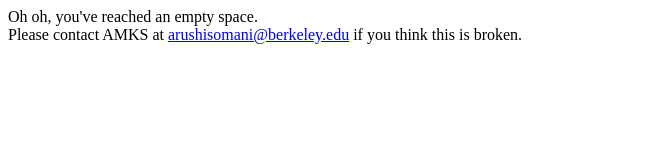
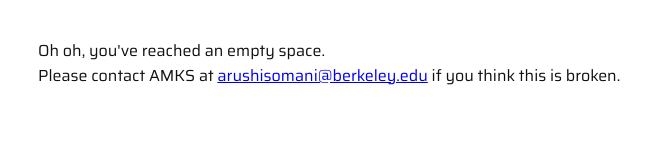
Before and after one commit to somaniarushi/hyperlink, a website: page index.html in a window 1280 px wide. Shown: the whole page, without its empty margins (0-671 px from the left). Drawn offline with Linux system fonts and the light colour scheme.

Commit message:
adding hyperlink and styles

```diff
--- a/index.html
+++ b/index.html
@@ -6,11 +6,27 @@
     <meta name="viewport" content="width=device-width, initial-scale=1.0">
     <title>Arushi's Shortlinker</title>
 </head>
+<style>
+    @import url('https://fonts.googleapis.com/css2?family=Saira:ital,wght@0,100;0,200;0,300;0,400;0,500;0,600;0,700;0,800;0,900;1,100;1,200;1,300;1,400;1,500;1,600;1,700;1,800;1,900&display=swap');
+
+    html,body {
+        background-color: #fff;
+        color: #111;
+        height: 100%;
+        font-family: 'Saira', sans-serif;
+    }
+
+    .main {
+        padding: 30px;
+    }
+</style>
 <body>
-    <div>Oh oh, you've reached an empty space.</div>
-    <div>
-        Please contact AMKS at
-            <a href="mailto:arushisomani@berkeley.edu">arushisomani@berkeley.edu</a> if you think this is broken.
+    <div class='main'>
+        <div>Oh oh, you've reached an empty space.</div>
+        <div>
+            Please contact AMKS at
+                <a href="mailto:arushisomani@berkeley.edu">arushisomani@berkeley.edu</a> if you think this is broken.
+        </div>
     </div>
 </body>
 </html>
--- a/links.json
+++ b/links.json
@@ -1,5 +1,5 @@
 {
     "linkedin": "https://linkedin.com/in/arushisomani",
     "github": "https://github.com/somaniarushi",
-    "calendly": "https://calendly.com/asomani"
+    "calendly": "https://calendly.com/asomani/30min?"
 }
--- a/package.json
+++ b/package.json
@@ -14,6 +14,7 @@
   "author": "AMKS",
   "license": "MIT",
   "dependencies": {
+    "ejs": "^3.1.6",
     "express": "^4.17.1"
   },
   "devDependencies": {
```
